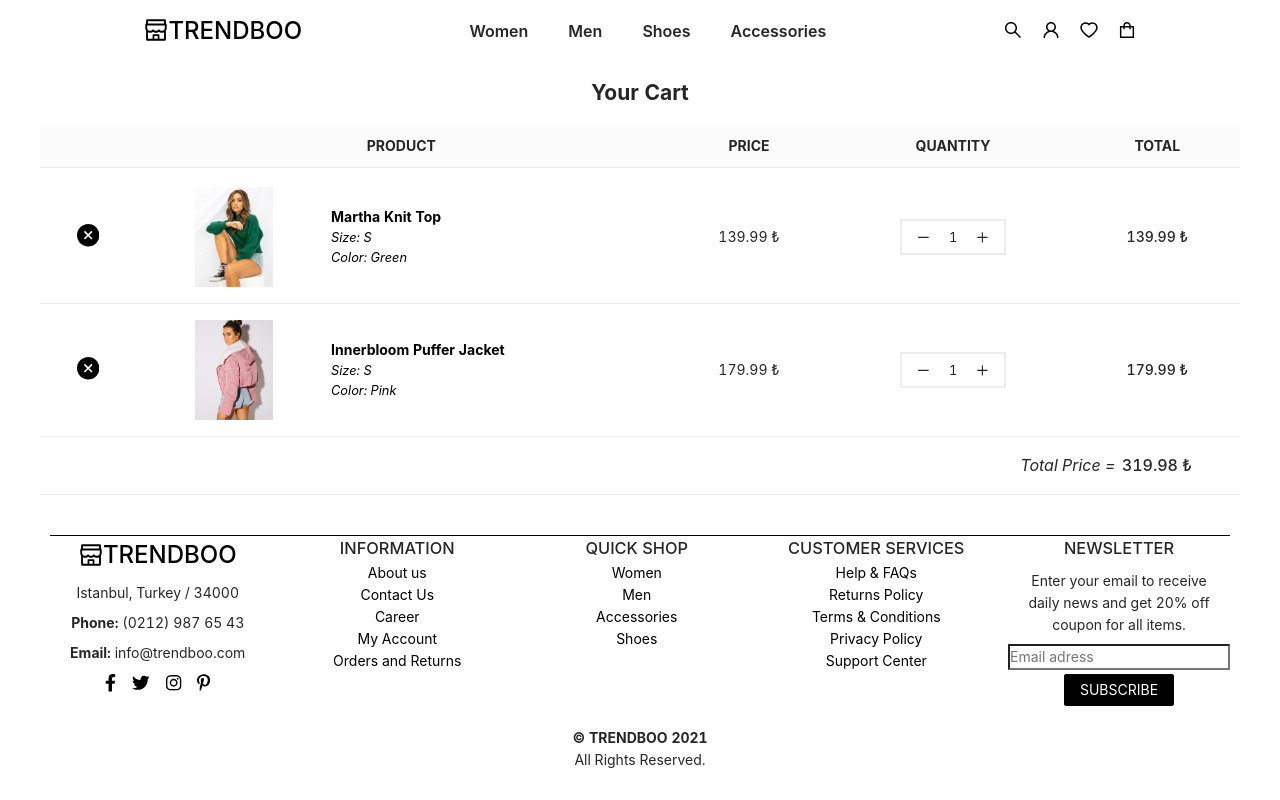
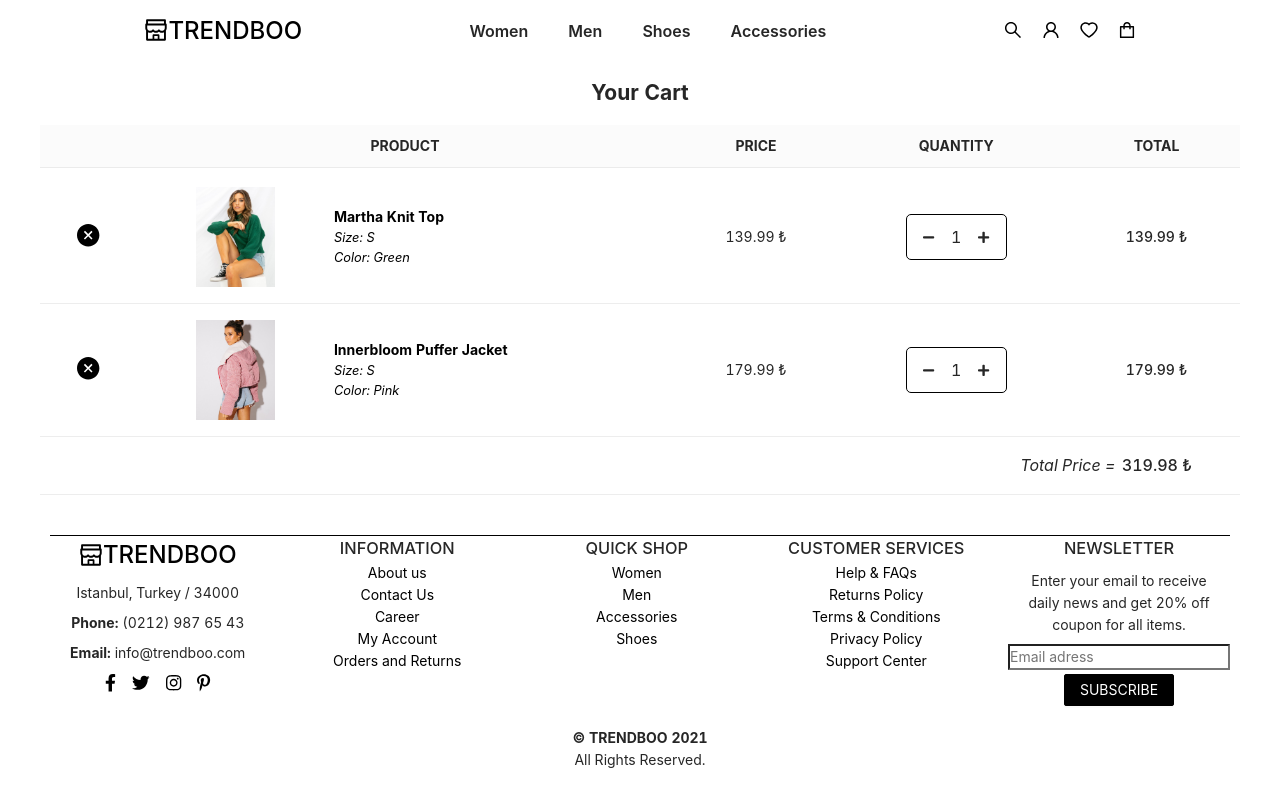
Before and after one commit to KodluyoruzGroup7/ecommerce-frontend, a React (Create React App) app: page /cart in a window 1280 px wide. Built offline with nearby package versions, Linux system fonts and the light colour scheme.

Commit message:
QuantityChanger component added

```diff
--- a/src/components/ProductDetails/ProductDetail/ProductDetail.js
+++ b/src/components/ProductDetails/ProductDetail/ProductDetail.js
@@ -1,13 +1,15 @@
-import React from 'react';
-import Ratings from '../../UI/Rating/Rating';
+import React from "react";
+import Ratings from "../../UI/Rating/Rating";
+import styles from "./ProductDetail.module.css";
+import QuantityChanger from "../../UI/QuantityChanger/QuantityChanger";
+
 import {
     faPaperPlane,
     faHeart,
     faEnvelope,
-} from '@fortawesome/free-regular-svg-icons';
-import { faPlus, faMinus } from '@fortawesome/free-solid-svg-icons';
-import styles from './ProductDetail.module.css';
-import { FontAwesomeIcon } from '@fortawesome/react-fontawesome';
+} from "@fortawesome/free-regular-svg-icons";
+import { faPlus, faMinus } from "@fortawesome/free-solid-svg-icons";
+import { FontAwesomeIcon } from "@fortawesome/react-fontawesome";
 
 function ProductDetail() {
     return (
@@ -26,7 +28,9 @@
                     COLOR: <span className={styles.selectedColor}>GREEN</span>
                 </h3>
                 <div className={styles.colorOptions}>
-          <div className={[styles.colorBox, styles.active].join(' ')}></div>
+                    <div
+                        className={[styles.colorBox, styles.active].join(" ")}
+                    ></div>
                     <div className={styles.colorBox}></div>
                     <div className={styles.colorBox}></div>
                     <div className={styles.colorBox}></div>
@@ -38,31 +42,38 @@
                     SIZE: <span className={styles.selectedColor}>S</span>
                 </h3>
                 <div className={styles.colorOptions}>
-          <div className={[styles.sizeBox, styles.active].join(' ')}>S</div>
+                    <div className={[styles.sizeBox, styles.active].join(" ")}>
+                        S
+                    </div>
                     <div className={styles.sizeBox}>M</div>
                     <div className={styles.sizeBox}>XL</div>
                 </div>
             </div>
             <div className={styles.icons}>
                 <div className={styles.icon}>
-          <FontAwesomeIcon icon={faHeart} className={styles.fontawesome} />
+                    <FontAwesomeIcon
+                        icon={faHeart}
+                        className={styles.fontawesome}
+                    />
                     Add to whislist
                 </div>
                 <div className={styles.icon}>
-          <FontAwesomeIcon icon={faPaperPlane} className={styles.fontawesome} />
+                    <FontAwesomeIcon
+                        icon={faPaperPlane}
+                        className={styles.fontawesome}
+                    />
                     Delivery &amp; Returns
                 </div>
                 <div className={styles.icon}>
-          <FontAwesomeIcon icon={faEnvelope} className={styles.fontawesome} />
+                    <FontAwesomeIcon
+                        icon={faEnvelope}
+                        className={styles.fontawesome}
+                    />
                     Enquiry
                 </div>
             </div>
             <div className={styles.actionContainer}>
-        <div className={styles.quantityField}>
-          <FontAwesomeIcon icon={faMinus} className={styles.qtyBtn} />
-          <span className={styles.qty}>1</span>
-          <FontAwesomeIcon icon={faPlus} className={styles.qtyBtn} />
-        </div>
+                <QuantityChanger />
                 <button>Add to Card</button>
             </div>
         </div>
--- a/src/components/ProductDetails/ProductDetail/ProductDetail.module.css
+++ b/src/components/ProductDetails/ProductDetail/ProductDetail.module.css
@@ -34,6 +34,7 @@
     display: block;
     margin-bottom: 1.25rem;
 }
+
 .quantityMessage {
     color: #fff;
     padding: 0.1rem 0.725rem;
@@ -98,6 +99,7 @@
     margin-top: 1rem;
     margin-bottom: 2rem;
 }
+
 .icon {
     margin-right: 5%;
     cursor: pointer;
@@ -120,11 +122,17 @@
     border: 1px solid rgba(0, 0, 0, 1);
     border-radius: 5px;
 }
+
 .qtyBtn:first-child {
     margin-right: 1rem;
 }
+
 .qtyBtn:last-child {
     margin-left: 1rem;
+}
+
+.qty {
+    font-size: 1rem;
 }
 
 .actionContainer button {
--- /dev/null
+++ b/src/components/UI/QuantityChanger/QuantityChanger.js
@@ -0,0 +1,17 @@
+import React from "react";
+import styles from "./QuantityChanger.module.css";
+
+import { FontAwesomeIcon } from "@fortawesome/react-fontawesome";
+import { faPlus, faMinus } from "@fortawesome/free-solid-svg-icons";
+
+const QuantityChanger = () => {
+    return (
+        <div className={styles.quantityField}>
+            <FontAwesomeIcon icon={faMinus} className={styles.qtyBtn} />
+            <span className={styles.qty}>1</span>
+            <FontAwesomeIcon icon={faPlus} className={styles.qtyBtn} />
+        </div>
+    );
+};
+
+export default QuantityChanger;
--- /dev/null
+++ b/src/components/UI/QuantityChanger/QuantityChanger.module.css
@@ -0,0 +1,20 @@
+.quantityField {
+    display: flex;
+    align-items: center;
+    padding: 0.6rem 1rem;
+    border: 1px solid rgba(0, 0, 0, 1);
+    border-radius: 5px;
+    justify-content: space-between;
+}
+
+.qtyBtn:first-child {
+    margin-right: 1rem;
+}
+
+.qtyBtn:last-child {
+    margin-left: 1rem;
+}
+
+.qty {
+    font-size: 1rem;
+}
--- a/src/screens/Cart/Cart.js
+++ b/src/screens/Cart/Cart.js
@@ -1,24 +1,21 @@
-import React from 'react';
-import { Link } from 'react-router-dom';
-import './cart.css';
+import React from "react";
+import { Link } from "react-router-dom";
+import QuantityChanger from "../../components/UI/QuantityChanger/QuantityChanger";
+import "./cart.css";
 
-import data from './cartData';
-import {
-  CloseCircleFilled,
-  MinusOutlined,
-  PlusOutlined,
-} from '@ant-design/icons';
+import data from "./cartData";
+import { CloseCircleFilled } from "@ant-design/icons";
 
 const Cart = () => {
     return (
         <>
-      <h1 className='cart-header'>Your Cart</h1>
-      <div className='table-container'>
-        <table class='table'>
+            <h1 className="cart-header">Your Cart</h1>
+            <div className="table-container">
+                <table class="table">
                     <thead>
-            <tr className='table-header'>
+                        <tr className="table-header">
                             <th></th>
-              <th colspan='2'>PRODUCT</th>
+                            <th colspan="2">PRODUCT</th>
                             <th>PRICE</th>
                             <th>QUANTITY</th>
                             <th>TOTAL</th>
@@ -26,41 +23,63 @@
                     </thead>
                     <tbody>
                         {data.map((product) => (
-              <tr className='table-item'>
+                            <tr className="table-item">
                                 <td>
-                  <Link to='/' target='_blank' rel='noopener noreferrer'>
-                    <CloseCircleFilled className='delete-icon' />
+                                    <Link
+                                        to="/"
+                                        target="_blank"
+                                        rel="noopener noreferrer"
+                                    >
+                                        <CloseCircleFilled className="delete-icon" />
                                     </Link>
                                 </td>
                                 <td>
-                  <Link to='/' target='_blank' rel='noopener noreferrer'>
-                    <img src={product.img} alt={product.name} height='100px' />
+                                    <Link
+                                        to="/"
+                                        target="_blank"
+                                        rel="noopener noreferrer"
+                                    >
+                                        <img
+                                            src={product.img}
+                                            alt={product.name}
+                                            height="100px"
+                                        />
                                     </Link>
                                 </td>
-                <td className='product-text'>
-                  <Link to='/' target='_blank' rel='noopener noreferrer'>
-                    <p className='product-name'>{product.name}</p>
-                    <p className='product-size'>Size: {product.size}</p>
-                    <p className='product-color'>Color: {product.color}</p>
+                                <td className="product-text">
+                                    <Link
+                                        to="/"
+                                        target="_blank"
+                                        rel="noopener noreferrer"
+                                    >
+                                        <p className="product-name">
+                                            {product.name}
+                                        </p>
+                                        <p className="product-size">
+                                            Size: {product.size}
+                                        </p>
+                                        <p className="product-color">
+                                            Color: {product.color}
+                                        </p>
                                     </Link>
                                 </td>
-                <td className='price-text'>{product.price} ₺</td>
-                <td className='quantity-text'>
-                  <div>
-                    <div className='quantity'>
-                      <MinusOutlined className='icon' />
-                      <span>1</span>
-                      <PlusOutlined className='icon' />
-                    </div>
+                                <td className="price-text">
+                                    {product.price} ₺
+                                </td>
+                                <td className="quantity-text">
+                                    <div className="quantity-changer">
+                                        <QuantityChanger />
                                     </div>
                                 </td>
-                <td className='total-text'>{product.price} ₺</td>
+                                <td className="total-text">
+                                    {product.price} ₺
+                                </td>
                             </tr>
                         ))}
                         <tr>
-              <td className='total-price-text' colspan='6'>
+                            <td className="total-price-text" colspan="6">
                                 <p>Total Price = </p>
-                <p className='price-text-bold'>319.98 ₺</p>
+                                <p className="price-text-bold">319.98 ₺</p>
                             </td>
                         </tr>
                     </tbody>
--- a/src/screens/Cart/cart.css
+++ b/src/screens/Cart/cart.css
@@ -64,20 +64,18 @@
     font-style: italic;
 }
 
-tbody td.quantity-text {
-    margin: 0 -2rem;
+.quantity-changer {
+    width: 50%;
+    margin: 0 auto;
 }
 
-tbody td.quantity-text .quantity {
-    width: 50%;
-    margin: 0 auto;
-    padding: 5px 5px;
-    border: 2px solid rgba(204, 203, 203, 0.35);
+tbody td.quantity-text {
+    font-size: 0.8rem;
+    /* padding: 0 0.6rem; */
 }
 
-tbody td.quantity-text span {
-    font-size: 0.8rem;
-    padding: 0 0.6rem;
+tbody td.quantity-text:first-child {
+    padding: 0;
 }
 
 tbody td.total-price-text:first-child {
@@ -104,11 +102,6 @@
     font-style: normal;
     font-size: 1rem;
     font-weight: 600;
-}
-
-tbody td div.quantity .icon:hover {
-    cursor: pointer;
-    color: black;
 }
 
 tbody .table-item img {
```
Lines whose indentation alone changed are shown as unchanged.
